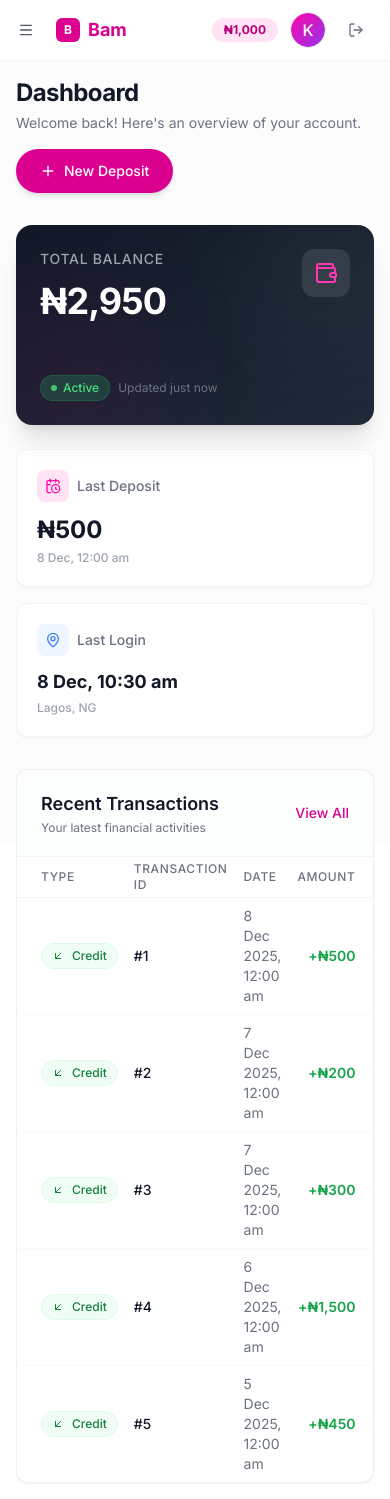
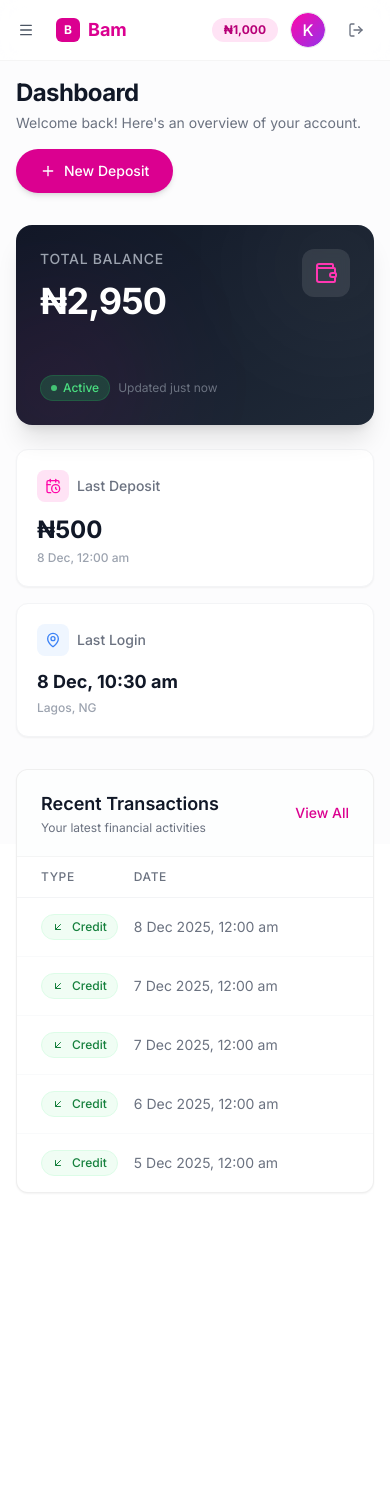
Before and after one commit to dreamversehq/client-bam-frontend, a Next.js app: page /dashboard in a window 390 px wide. After the commit the page ends 1209 px from the top, so only its background shows below. Built offline with nearby package versions, Linux system fonts and the light colour scheme.

Commit message:
feat: more layout + styling improvements

```diff
--- a/app/auth/register.tsx
+++ b/app/auth/register/page.tsx
@@ -11,6 +11,7 @@ import Toast from "@/UI/Toast";
 
 
 export default function RegisterPage() {
+  const [name, setName] = React.useState("");
   const [email, setEmail] = React.useState("");
   const [password, setPassword] = React.useState("");
   const [confirmPassword, setConfirmPassword] = React.useState("");
@@ -49,6 +50,18 @@ export default function RegisterPage() {
           </CardHeader>
           <CardContent>
             <form className="space-y-6" onSubmit={handleSubmit}>
+              <div className="space-y-2">
+                <Label htmlFor="name">Full Name</Label>
+                <Input
+                  id="name"
+                  type="text"
+                  autoComplete="name"
+                  value={name}
+                  onChange={e => setName(e.target.value)}
+                  required
+                  placeholder="John Doe"
+                />
+              </div>
               <div className="space-y-2">
                 <Label htmlFor="email">Email</Label>
                 <Input
--- a/app/dashboard/components/TransactionsTable.tsx
+++ b/app/dashboard/components/TransactionsTable.tsx
@@ -26,11 +26,11 @@ const formatDate = (dateString: string) => {
 const TransactionsTable = ({ transactions }: { transactions: Transaction[] }) => {
   return (
     <div className="w-full overflow-x-auto">
-      <Table>
+      <Table className="min-w-[600px] md:min-w-full">
         <TableHeader>
           <TableRow className="hover:bg-transparent border-b border-gray-100">
             <TableHead className="w-[100px] font-medium text-gray-500 text-xs uppercase tracking-wider pl-6">Type</TableHead>
-            <TableHead className="font-medium text-gray-500 text-xs uppercase tracking-wider">Transaction ID</TableHead>
+            <TableHead className="hidden md:table-cell font-medium text-gray-500 text-xs uppercase tracking-wider">Transaction ID</TableHead>
             <TableHead className="font-medium text-gray-500 text-xs uppercase tracking-wider">Date</TableHead>
             <TableHead className="text-right font-medium text-gray-500 text-xs uppercase tracking-wider pr-6">Amount</TableHead>
           </TableRow>
@@ -38,7 +38,7 @@ const TransactionsTable = ({ transactions }: { transactions: Transaction[] }) =>
         <TableBody>
           {transactions.map((tx) => (
             <TableRow key={tx.id} className="hover:bg-gray-50/50 border-b border-gray-50 transition-colors">
-              <TableCell className="pl-6 py-4">
+              <TableCell className="pl-6 py-4 whitespace-nowrap">
                 <div className={cn(
                   "flex items-center gap-2 w-fit px-2.5 py-1 rounded-full text-xs font-medium border",
                   tx.type === "credit"
@@ -49,9 +49,9 @@ const TransactionsTable = ({ transactions }: { transactions: Transaction[] }) =>
                   {tx.type === "credit" ? "Credit" : "Debit"}
                 </div>
               </TableCell>
-              <TableCell className="font-medium text-gray-900 text-sm">#{tx.id}</TableCell>
-              <TableCell className="text-gray-500 text-sm">{formatDate(tx.date)}</TableCell>
-              <TableCell className="text-right pr-6">
+              <TableCell className="hidden md:table-cell font-medium text-gray-900 text-sm whitespace-nowrap">#{tx.id}</TableCell>
+              <TableCell className="text-gray-500 text-sm whitespace-nowrap">{formatDate(tx.date)}</TableCell>
+              <TableCell className="text-right pr-6 whitespace-nowrap">
                 <span className={cn(
                   "font-semibold text-sm",
                   tx.type === "credit" ? "text-green-600" : "text-gray-900"
```
Also changed, not shown: app/auth/login/page.tsx (renamed from app/auth/login.tsx).
